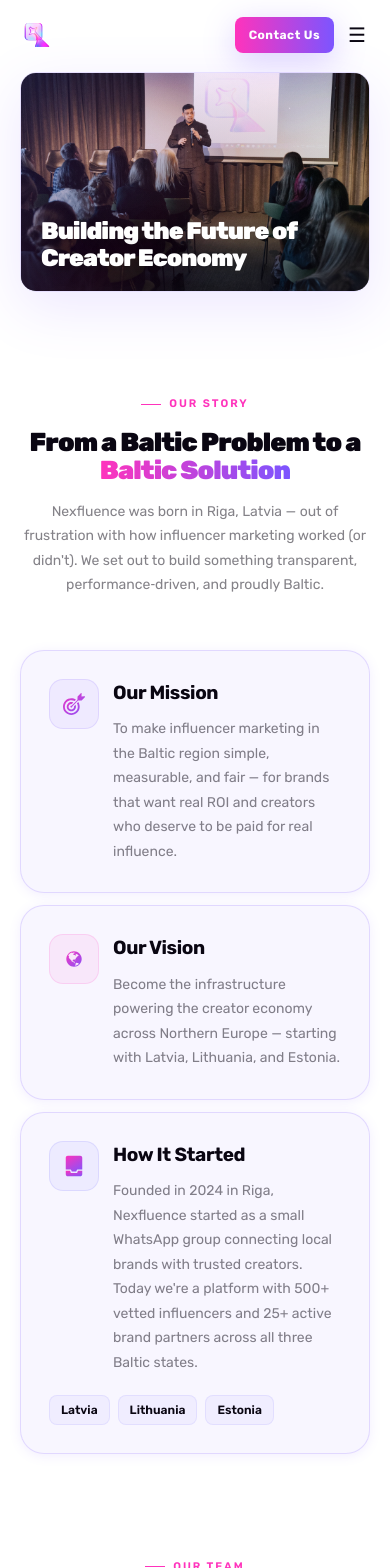
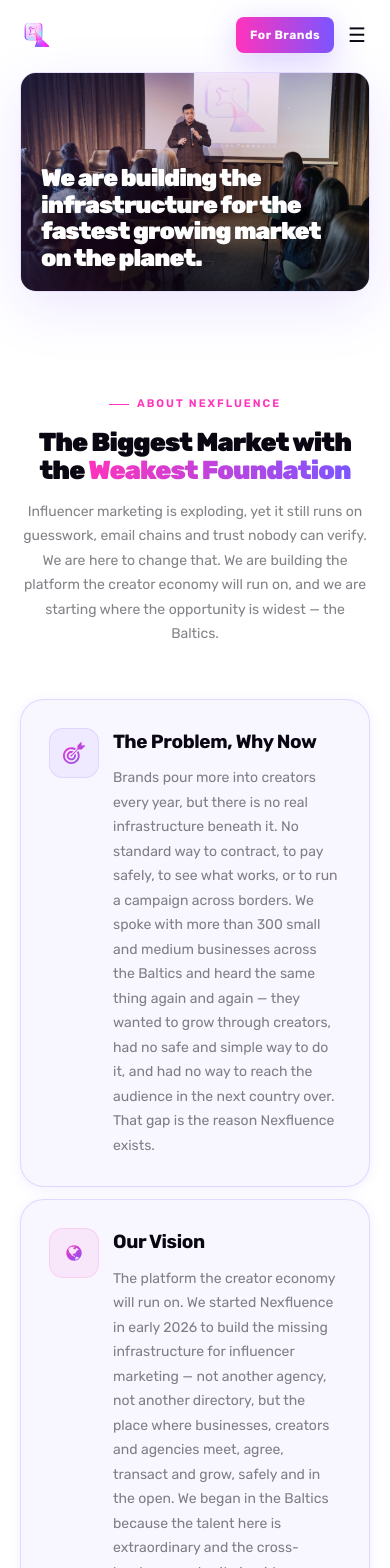
Before and after one commit to Nexfluence-Team/new-web, a Next.js app: page /about in a window 390 px wide. Shown: the top 1568 px of the page. Built offline with nearby package versions, Linux system fonts and the light colour scheme.

Commit message:
About Page Content Aligned

```diff
--- a/app/about/page.tsx
+++ b/app/about/page.tsx
@@ -246,7 +246,7 @@
 // ─────────────────────────────────────────────
 const NAV_LINKS = [
   { label: "Marketplace", href: "/marketplace" },
-  // { label: "Creators",    href: "/creators"    },
+  { label: "Creators",    href: "/creators"    },
   { label: "About Us",    href: "/about"       },
   { label: "Growth",      href: "/progress"    },
 ];
@@ -277,6 +277,7 @@
         padding: isMobile ? "16px 20px" : w < 900 ? "18px 32px" : "18px 48px",
         display: "flex", alignItems: "center", gap: 12,
       }}>
+        {/* Logo image only — no company name text */}
         <a href="/" style={{ display: "flex", alignItems: "center", textDecoration: "none", flexShrink: 0 }}>
           <Image src="/Nex.webp" alt="Nexfluence"
             width={isMobile ? 34 : 40} height={isMobile ? 34 : 40}
@@ -301,13 +302,13 @@
         <div style={{ marginLeft: "auto", display: "flex", gap: 10, alignItems: "center" }}>
           {!isMobile && (
             <Btn href="/contact" variant="primary" style={{ padding: "10px 20px", fontSize: 13 }}>
-              Contact Us
+              For Brands
             </Btn>
           )}
           {isMobile && (
             <>
               <Btn href="/contact" variant="primary" style={{ padding: "9px 14px", fontSize: 12 }}>
-                Contact Us
+                For Brands
               </Btn>
               <button onClick={() => setMenuOpen(!menuOpen)} style={{
                 background: "none", border: "none", cursor: "pointer",
@@ -330,10 +331,10 @@
               textDecoration: "none", fontFamily: FONT,
             }}>{l.label}</a>
           ))}
-          <a href="/contact" onClick={() => setMenuOpen(false)} style={{
+          <a href="#how-it-works" onClick={() => setMenuOpen(false)} style={{
             fontSize: 15, fontWeight: 600, color: C.pink,
             textDecoration: "none", fontFamily: FONT,
-          }}>Contact Us</a>
+          }}>For Creators</a>
         </div>
       )}
     </header>
@@ -342,8 +343,6 @@
 
 // ─────────────────────────────────────────────
 // 2. HERO BANNER
-// Full-width image constrained to site maxWidth.
-// No founder portrait here — that moves above team.
 // ─────────────────────────────────────────────
 function HeroBanner() {
   const w        = useWindowWidth();
@@ -353,7 +352,7 @@
 
   return (
     <section style={{
-      paddingTop: isMobile ? 72 : 80,  // clear fixed header
+      paddingTop: isMobile ? 72 : 80,
       background: C.bg,
     }}>
       <div style={{
@@ -363,7 +362,6 @@
         paddingRight: hPad,
         boxSizing: "border-box",
       }}>
-        {/* Banner image */}
         <div style={{
           position: "relative",
           width: "100%",
@@ -380,34 +378,20 @@
             style={{ objectFit: "cover", objectPosition: "center 30%" }}
             priority
           />
-          {/* Dark overlay for legibility */}
           <div style={{
             position: "absolute", inset: 0,
             background: "linear-gradient(to top, rgba(10,6,18,0.62) 0%, rgba(10,6,18,0.18) 55%, transparent 100%)",
           }} />
-          {/* Violet tint */}
           <div style={{
             position: "absolute", inset: 0,
             background: "linear-gradient(135deg, rgba(124,85,255,0.18) 0%, rgba(255,51,188,0.08) 50%, transparent 70%)",
           }} />
-          {/* Text overlay */}
           <div style={{
             position: "absolute",
             bottom: isMobile ? 20 : 32,
             left: isMobile ? 20 : 36,
             zIndex: 2,
           }}>
-            {/* <p style={{
-              fontFamily: FONT,
-              fontSize: isMobile ? 11 : 12,
-              fontWeight: 600,
-              color: C.pink,
-              letterSpacing: "0.16em",
-              textTransform: "uppercase",
-              margin: "0 0 8px",
-            }}>
-              Our Story
-            </p> */}
             <h1 style={{
               fontFamily: FONT,
               fontSize: isMobile ? 24 : w < 900 ? 34 : 46,
@@ -419,7 +403,7 @@
               textShadow: "0 2px 20px rgba(0,0,0,0.4)",
               maxWidth: isMobile ? 280 : 560,
             }}>
-              Building the Future of Creator Economy
+              We are building the infrastructure for the fastest growing market on the planet.
             </h1>
           </div>
         </div>
@@ -439,22 +423,23 @@
   return (
     <section id="story" style={siteOuter(w)}>
       <div style={{ textAlign: "center", marginBottom: 52 }}>
-        <PillLabel>Our Story</PillLabel>
+        <PillLabel>About Nexfluence</PillLabel>
         <h2 style={{
           fontSize: isMobile ? 26 : 38, fontWeight: 900,
           letterSpacing: "-0.035em", lineHeight: 1.1,
           color: C.ink, marginBottom: 14, fontFamily: FONT,
         }}>
-          From a Baltic Problem to a{" "}
-          <GradientText>Baltic Solution</GradientText>
+          The Biggest Market with the{" "}
+          <GradientText>Weakest Foundation</GradientText>
         </h2>
         <p style={{
           fontSize: isMobile ? 14 : 16, color: C.inkDim,
-          maxWidth: 520, margin: "0 auto", lineHeight: 1.75, fontFamily: FONT,
+          maxWidth: 560, margin: "0 auto", lineHeight: 1.75, fontFamily: FONT,
         }}>
-          Nexfluence was born in Riga, Latvia — out of frustration with how
-          influencer marketing worked (or didn't). We set out to build
-          something transparent, performance‑driven, and proudly Baltic.
+          Influencer marketing is exploding, yet it still runs on guesswork, email chains
+          and trust nobody can verify. We are here to change that. We are building the
+          platform the creator economy will run on, and we are starting where the
+          opportunity is widest — the Baltics.
         </p>
       </div>
 
@@ -492,11 +477,15 @@
           <h3 style={{
             fontSize: 19, fontWeight: 700, color: C.ink,
             letterSpacing: "-0.02em", margin: "0 0 10px", fontFamily: FONT,
-          }}>Our Mission</h3>
+          }}>The Problem, Why Now</h3>
           <p style={{ fontSize: 14, color: C.inkDim, lineHeight: 1.75, margin: 0, fontFamily: FONT }}>
-            To make influencer marketing in the Baltic region simple,
-            measurable, and fair — for brands that want real ROI and
-            creators who deserve to be paid for real influence.
+            Brands pour more into creators every year, but there is no real infrastructure
+            beneath it. No standard way to contract, to pay safely, to see what works, or
+            to run a campaign across borders. We spoke with more than 300 small and medium
+            businesses across the Baltics and heard the same thing again and again — they
+            wanted to grow through creators, had no safe and simple way to do it, and had
+            no way to reach the audience in the next country over. That gap is the reason
+            Nexfluence exists.
           </p>
         </div>
       </div>
@@ -517,8 +506,13 @@
             letterSpacing: "-0.02em", margin: "0 0 10px", fontFamily: FONT,
           }}>Our Vision</h3>
           <p style={{ fontSize: 14, color: C.inkDim, lineHeight: 1.75, margin: 0, fontFamily: FONT }}>
-            Become the infrastructure powering the creator economy across
-            Northern Europe — starting with Latvia, Lithuania, and Estonia.
+            The platform the creator economy will run on. We started Nexfluence in early
+            2026 to build the missing infrastructure for influencer marketing — not another
+            agency, not another directory, but the place where businesses, creators and
+            agencies meet, agree, transact and grow, safely and in the open. We began in
+            the Baltics because the talent here is extraordinary and the cross-border
+            opportunity is wide open. What we prove here, we take to every market that
+            looks like it.
           </p>
         </div>
       </div>
@@ -537,12 +531,15 @@
           <h3 style={{
             fontSize: 19, fontWeight: 700, color: C.ink,
             letterSpacing: "-0.02em", margin: "0 0 10px", fontFamily: FONT,
-          }}>How It Started</h3>
+          }}>Creator Nexus — The Community at Our Core</h3>
           <p style={{ fontSize: 14, color: C.inkDim, lineHeight: 1.75, margin: 0, fontFamily: FONT }}>
-            Founded in 2024 in Riga, Nexfluence started as a small
-            WhatsApp group connecting local brands with trusted creators.
-            Today we're a platform with 500+ vetted influencers and
-            25+ active brand partners across all three Baltic states.
+            A marketplace is only as strong as the people on it, so we back creators
+            directly. Creator Nexus is our ecosystem where influencers network, learn and
+            grow together. We invest in their education, open doors to new opportunities,
+            and bring the region's creators into one community that lifts each other up.
+            We have hosted the biggest creator gatherings in the Baltics, putting industry
+            leaders in the same room as the next generation of talent. This is the one
+            thing no competitor can copy.
           </p>
         </div>
       </div>
@@ -561,21 +558,19 @@
 
 // ─────────────────────────────────────────────
 // 4. TEAM
-// Founder compact card sits full-width above the team grid.
-// Card is half the previous height — horizontal layout, photo left.
 // ─────────────────────────────────────────────
 interface TeamMember { name: string; role: string; photo: string; linkedin?: string; }
 
 const TEAM: TeamMember[] = [
-  { name: "Anna Liepa",       role: "Head of Creator Relations", photo: "/team/member1.webp" },
-  { name: "Jānis Bērziņš",   role: "Campaign Manager",          photo: "/team/member2.webp" },
-  { name: "Līva Ozoliņa",    role: "Data & Analytics",          photo: "/team/member3.webp" },
-  { name: "Mārtiņš Kalniņš", role: "Partnerships Lead",         photo: "/team/member4.webp" },
-  { name: "Elīna Siliņa",    role: "Content Strategist",        photo: "/team/member5.webp" },
-  { name: "Kārlis Vītols",   role: "Engineering Lead",          photo: "/team/member6.webp" },
+  { name: "Sarvesh Mishra", role: "Leading Technology",              photo: "/team/member1.webp" },
+  { name: "Voldemars Bredikis",     role: "Leading Advisor",         photo: "/team/member2.webp" },
+  { name: "Alex",                   role: "Leading Operations", photo: "/team/member3.webp" },
+
+  { name: "Gaurav Singh ",     role: "Leading Strategy",           photo: "/team/member6.webp" },
+  { name: "Liva Perkone",           role: "Leading Relationships",             photo: "/team/member4.webp" },
+  { name: "Lina Sarma",             role: "Leading Innovation",              photo: "/team/member5.webp" },
 ];
 
-// Compact founder card — photo left, bio right, ~240px tall
 function FounderCard() {
   const w        = useWindowWidth();
   const isMobile = w < 640;
@@ -591,7 +586,6 @@
       background: "#fff",
       marginBottom: isMobile ? 12 : 14,
     }}>
-      {/* Photo */}
       <div style={{
         position: "relative",
         minHeight: isMobile ? 140 : 200,
@@ -600,8 +594,7 @@
           src="/images/Harshul.webp"
           alt="Harshul Gupta, Founder & CEO"
           fill
-          style={{ objectFit: "cover", objectPosition: "center 20%",     transform: "scaleX(-1)",
- }}
+          style={{ objectFit: "cover", objectPosition: "center 20%", transform: "scaleX(-1)" }}
         />
         <div style={{
           position: "absolute", inset: 0,
@@ -609,7 +602,6 @@
         }} />
       </div>
 
-      {/* Bio */}
       <div style={{
         padding: isMobile ? "16px 18px" : "22px 28px",
         display: "flex",
@@ -629,21 +621,7 @@
           }}>
             Harshul Gupta
           </h3>
-          {/* Gradient badge */}
-          {/* <span style={{
-            fontSize: 10,
-            fontWeight: 700,
-            letterSpacing: "0.08em",
-            background: C.grad,
-            WebkitBackgroundClip: "text",
-            WebkitTextFillColor: "transparent",
-            backgroundClip: "text",
-            fontFamily: FONT,
-          }}>
-            Founder & CEO
-          </span> */}
         </div>
-        {/* Gradient divider */}
         <div style={{ width: 32, height: 2, borderRadius: 2, background: C.grad }} />
         <p style={{
           fontFamily: FONT,
@@ -653,9 +631,8 @@
           margin: 0,
           maxWidth: 560,
         }}>
-          "I started Nexfluence to solve a problem I lived every day —
-          the disconnect between brands and authentic Baltic creators.
-          Real people, real stories, real results."
+          The operator who chose the Baltics, spoke with 300+ businesses, and turned a
+          clear and painful gap into a company. Founder and CEO of Nexfluence.
         </p>
       </div>
     </div>
@@ -703,7 +680,7 @@
         <a href={member.linkedin} target="_blank" rel="noreferrer" style={{
           fontSize: 12, color: C.violet, textDecoration: "none",
           fontWeight: 600, fontFamily: FONT,
-        }}>LinkedIn </a>
+        }}>LinkedIn</a>
       )}
     </div>
   );
@@ -717,20 +694,18 @@
   return (
     <section id="team" style={siteOuter(w)}>
       <div style={{ textAlign: "center", marginBottom: 52 }}>
-        <PillLabel>Our Team</PillLabel>
+        <PillLabel>The People Building It</PillLabel>
         <h2 style={{
           fontSize: isMobile ? 26 : 38, fontWeight: 900,
           letterSpacing: "-0.035em", lineHeight: 1.1,
           color: C.ink, fontFamily: FONT,
         }}>
-          The People Behind{" "}<GradientText>the Platform</GradientText>
+          A Team That Has{" "}<GradientText>Done It Before</GradientText>
         </h2>
       </div>
 
-      {/* Founder compact card — full width above team grid */}
       <FounderCard />
 
-      {/* Team grid */}
       <div style={{
         display: "grid",
         gridTemplateColumns: isMobile
@@ -750,12 +725,11 @@
 // 5. EVENTS & COMMUNITY
 // ─────────────────────────────────────────────
 const EVENT_PHOTOS = [
-  { src: "/images/Last Event.webp", alt: "Influencer meetup in Riga",      span: false },
-  { src: "/images/Header.webp", alt: "Brands & creators networking",   span: false },
-  { src: "/images/Lecture.webp", alt: "Creator Nexus 2026 Stage",  span: true  },
-  { src: "/images/Talking.webp", alt: "Creator masterclass",            span: false },
-  { src: "/images/Ice Cream.webp", alt: "Pop‑up brand activation",        span: false },
-  // { src: "/events/influencer6.webp", alt: "After‑party celebration",        span: false },
+  { src: "/images/Last Event.webp", alt: "Influencer meetup in Riga",    span: false },
+  { src: "/images/Header.webp",     alt: "Brands & creators networking", span: false },
+  { src: "/images/Lecture.webp",    alt: "Creator Nexus 2026 Stage",     span: true  },
+  { src: "/images/Talking.webp",    alt: "Creator masterclass",          span: false },
+  { src: "/images/Ice Cream.webp",  alt: "Pop-up brand activation",      span: false },
 ];
 
 function Events() {
@@ -767,13 +741,13 @@
   return (
     <section style={siteOuter(w)}>
       <div style={{ textAlign: "center", marginBottom: 52 }}>
-        <PillLabel>Community & Events</PillLabel>
+        <PillLabel>Momentum You Can See</PillLabel>
         <h2 style={{
           fontSize: isMobile ? 26 : 38, fontWeight: 900,
           letterSpacing: "-0.035em", lineHeight: 1.1,
           color: C.ink, fontFamily: FONT,
         }}>
-          Where <GradientText>Creators & Brands</GradientText> Meet
+          We Do Not Just Use Creators —{" "}<GradientText>We Invest in Them</GradientText>
         </h2>
       </div>
 
@@ -836,7 +810,6 @@
 
 // ─────────────────────────────────────────────
 // 6. SPONSORS MARQUEE — full-bleed, edge-to-edge
-// Animation injected via GLOBAL_CSS <style> tag
 // ─────────────────────────────────────────────
 const SPONSORS = [
   { name: "Artisan Street Bakery", img: "/Artisan Street Bakery.webp" },
@@ -878,7 +851,6 @@
         borderBottom: "1px solid rgba(124,85,255,0.22)",
         background:   "rgba(124,85,255,0.03)",
       }}>
-        {/* Ambient glow */}
         <div style={{
           position: "absolute", inset: 0,
           background: "radial-gradient(ellipse at 50% 50%, rgba(124,85,255,0.18) 0%, rgba(255,51,188,0.10) 35%, transparent 65%)",
@@ -886,14 +858,12 @@
           pointerEvents: "none", zIndex: 1,
         }} />
 
-        {/* Edge fade */}
         <div style={{
           position: "absolute", inset: 0,
           background: `linear-gradient(90deg, ${C.bg} 0%, transparent 6%, transparent 94%, ${C.bg} 100%)`,
           pointerEvents: "none", zIndex: 2,
         }} />
 
-        {/* Scrolling tape — animated via .marquee-track class in GLOBAL_CSS */}
         <div className="marquee-track">
           {items.map((s, i) => (
             <div
@@ -961,26 +931,27 @@
           backgroundSize: "40px 40px", pointerEvents: "none",
         }} />
         <div style={{ position: "relative", zIndex: 1 }}>
-          <PillLabel>Get in Touch</PillLabel>
+          <PillLabel>Help Us Build the Future of Influence</PillLabel>
           <h2 style={{
             fontSize: isMobile ? 26 : 42, fontWeight: 900,
             letterSpacing: "-0.04em", lineHeight: 1.1,
             color: C.ink, marginBottom: 14, fontFamily: FONT,
           }}>
-            Want to Work with Us?
+            Ready to Grow?
             <br />
-            <GradientText>Let's Build Something Great</GradientText>
+            <GradientText>There Is a Place for You Here</GradientText>
           </h2>
           <p style={{
             fontSize: isMobile ? 14 : 16, color: C.inkDim,
-            maxWidth: 460, margin: "0 auto 36px",
+            maxWidth: 480, margin: "0 auto 36px",
             lineHeight: 1.75, fontFamily: FONT,
           }}>
-            Whether you're a brand, creator, or potential partner — we'd love to hear from you.
+            Whether you are a business ready to grow, a creator ready to rise, or a
+            partner who believes in where this is going — there is a place for you here.
           </p>
           <div style={{ display: "flex", gap: 12, justifyContent: "center", flexWrap: "wrap" }}>
-            <Btn href="mailto:brands@nexfluence.eu" variant="primary">I'm a Brand</Btn>
-            <Btn href="mailto:creators@nexfluence.eu" variant="ghost">I'm a Creator</Btn>
+            <Btn href="mailto:brands@nexfluence.eu" variant="primary">Start a Campaign</Btn>
+            <Btn href="mailto:creators@nexfluence.eu" variant="ghost">Join as a Creator</Btn>
           </div>
           <p style={{
             fontSize: 12, color: "rgba(10,6,18,0.3)",
@@ -988,6 +959,11 @@
           }}>
             No commitment required · Response within 24 hours
           </p>
+          <a href="mailto:hello@nexfluence.eu" style={{
+            display: "block", marginTop: 10,
+            fontSize: 12, color: C.inkDim,
+            textDecoration: "none", fontFamily: FONT,
+          }}>Get in touch</a>
         </div>
       </div>
     </section>
@@ -999,7 +975,7 @@
 // ─────────────────────────────────────────────
 const FOOTER_LINKS = {
   Platform: ["Creator Discovery", "Campaign Management", "Analytics", "Affiliate Programs"],
-  Company:  ["About Us", "Blog", "Careers", "Press"],
+  Company:  ["About Us", "Growth", "Careers", "Press"],
   Contact:  ["brands@nexfluence.eu", "creators@nexfluence.eu", "Instagram", "LinkedIn"],
 };
 
@@ -1030,8 +1006,9 @@
             </div>
           </div>
           <p style={{ fontSize: 13, color: C.inkDim, lineHeight: 1.75, maxWidth: 230, fontFamily: FONT }}>
-            Latvia's first performance‑based influencer marketing platform
-            connecting brands with authentic Baltic creators.
+            The influencer marketing marketplace for the Baltics, connecting businesses,
+            creators and agencies across Latvia, Lithuania and Estonia, with contracts
+            and payments handled safely in one place.
           </p>
           <div style={{ display: "flex", gap: 9, marginTop: 18 }}>
             {["IG", "LI", "TT"].map((s) => (
@@ -1099,7 +1076,6 @@
 export default function AboutPage() {
   return (
     <div style={{ background: C.bg, overflowX: "hidden", fontFamily: FONT }}>
-      {/* Inject marquee keyframes — this is what makes the strip actually move */}
       <style>{GLOBAL_CSS}</style>
       <Header />
       <HeroBanner />
@@ -1112,14 +1088,3 @@
     </div>
   );
 }
-
-/*
- * ═══════════════════════════════════════════════════════════════════
- * IMAGE FILES NEEDED
- * ─────────────────────────────────────────────────────────────────
- *  /Lecture.webp              the wide banner photo (uploaded)
- *  /founder.webp              founder portrait for compact card
- *  /team/member1–6.webp       team member photos
- *  /events/influencer1–6.webp event gallery photos
- * ═══════════════════════════════════════════════════════════════════
- */
```
